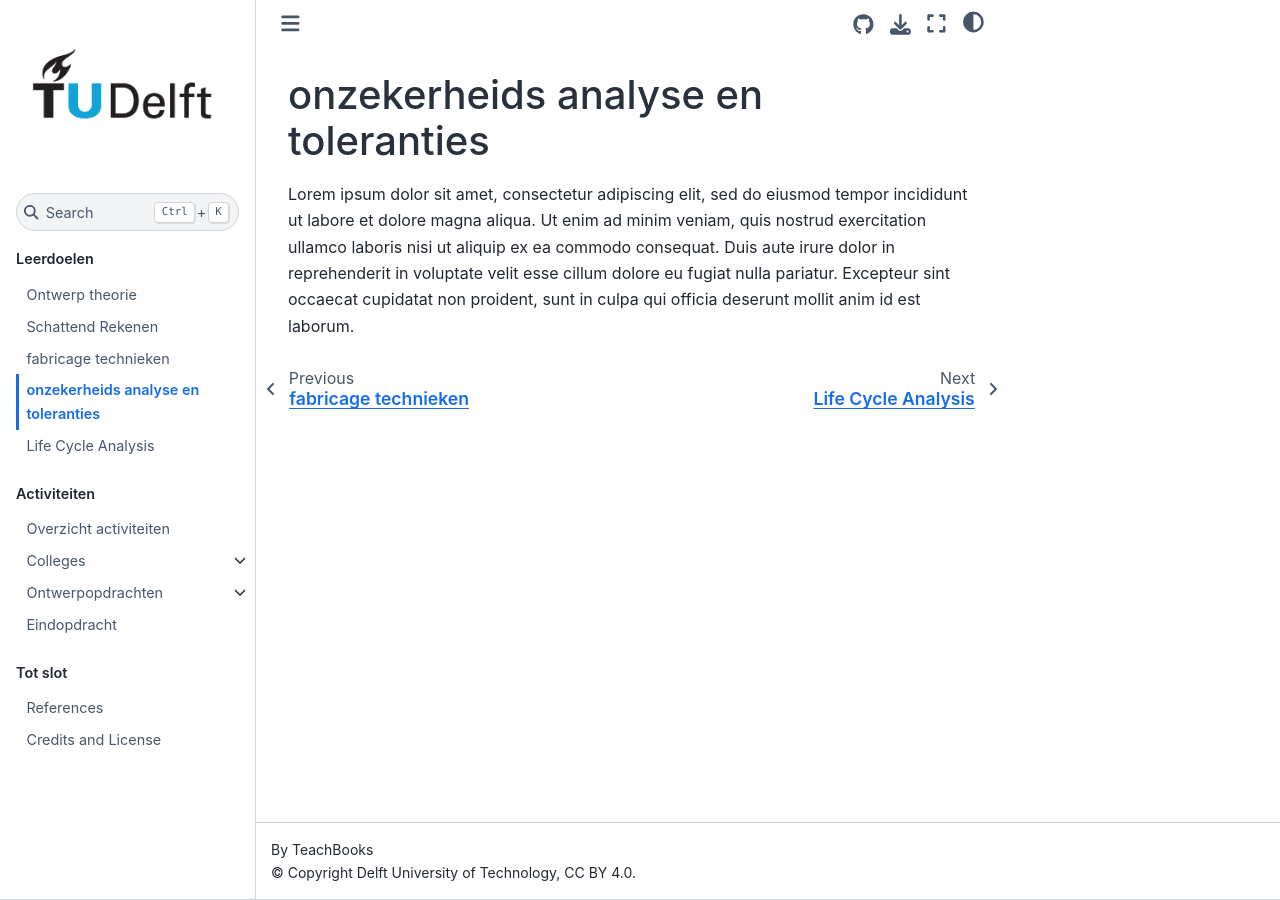
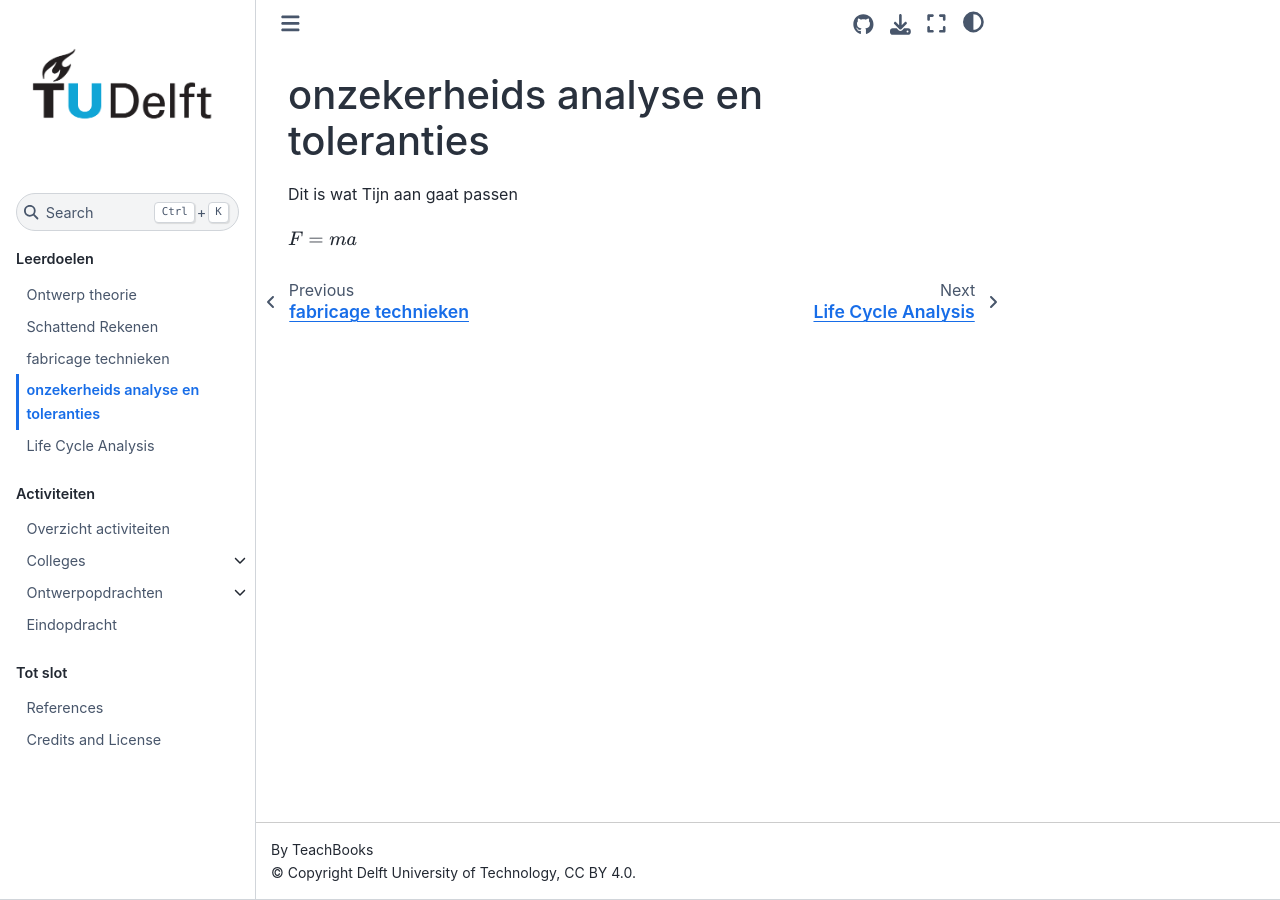
Before and after one commit to bafl1971/Design-Engineering-voor-Fysici-Dictaat, a Jupyter Book: the page built from book/leerdoelen/onzekerheidToleranties.md, in a window 1280 px wide. Built offline with Jupyter Book 1.0.4 settings and Sphinx 7.4.7 and the Sphinx Book theme 1.1.4, drawn with Linux system fonts in a browser that asks for light colours; comment, search, counter and statistics services are not loaded.

Commit message:
Update onzekerheidToleranties.md
eerste edit

```diff
--- a/book/leerdoelen/onzekerheidToleranties.md
+++ b/book/leerdoelen/onzekerheidToleranties.md
@@ -1,3 +1,5 @@
 # onzekerheids analyse en toleranties
 
-Lorem ipsum dolor sit amet, consectetur adipiscing elit, sed do eiusmod tempor incididunt ut labore et dolore magna aliqua. Ut enim ad minim veniam, quis nostrud exercitation ullamco laboris nisi ut aliquip ex ea commodo consequat. Duis aute irure dolor in reprehenderit in voluptate velit esse cillum dolore eu fugiat nulla pariatur. Excepteur sint occaecat cupidatat non proident, sunt in culpa qui officia deserunt mollit anim id est laborum.
+Dit is wat Tijn aan gaat passen
+
+$ F = ma $
```
